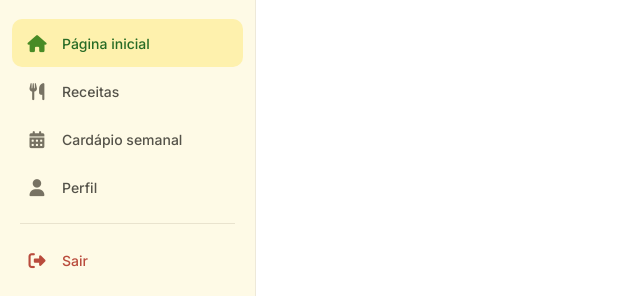
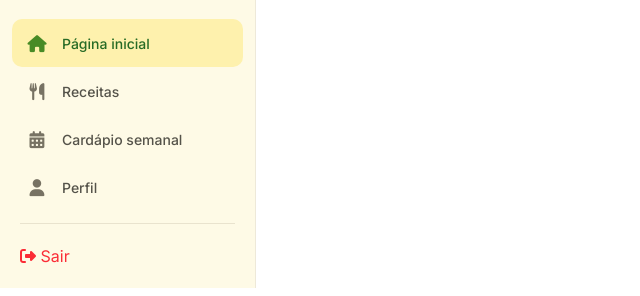
Before and after one commit to ceci869/NutriJoy-IFZN, a Flask app: page /homepage in a window 1280 px wide. Shown: the part 825-1121 px from the top of the page, without its empty margins (0-640 px from the left). Run offline with Flask 3, Linux system fonts and the light colour scheme; the visitor is signed in with stand-in values (Sample User, id 1); data comes from the database, SQL or seed files in the repository; data that the repository does not hold is empty; parts of the project's set-up code (start-up, migrations or seed data) failed here and were passed over; some libraries are stand-ins or nearby versions.

Commit message:
atualizando área do logout do button

```diff
--- a/templates/base.html
+++ b/templates/base.html
@@ -173,10 +173,10 @@
                 <div class="sidebar-divider"></div>
 
                 <li>
-                    <form action="{{ url_for('user.logout') }}" method="POST">
-                        <button type="submit" class="menu-link logout-link is-drawer-close:tooltip is-drawer-close:tooltip-right" data-tip="Sair">
-                            <i class="fa-solid fa-right-from-bracket"></i>
-                            <span class="is-drawer-close:hidden">Sair</span>
+                    <form action="{{ url_for('user.logout') }}" method="POST" class="w-[100%]">
+                        <button type="submit" class="p-2 cursor-pointer w-50 text-left is-drawer-close:tooltip is-drawer-close:tooltip-right" data-tip="Sair">
+                            <i class="fa-solid fa-right-from-bracket text-red-500"></i>
+                            <span class="is-drawer-close:hidden text-red-500">Sair</span>
                         </button>
                     </form>
                 </li>
```
